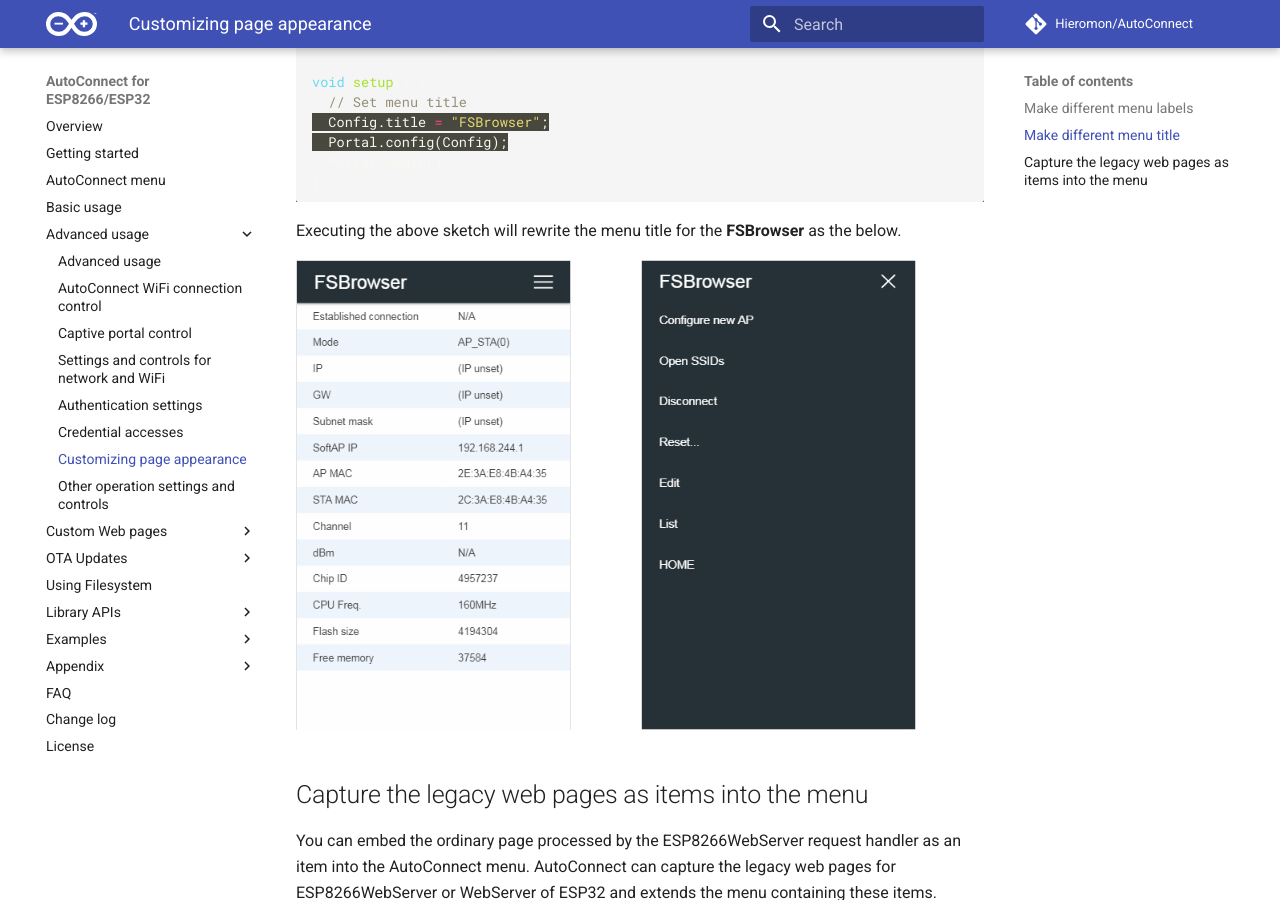
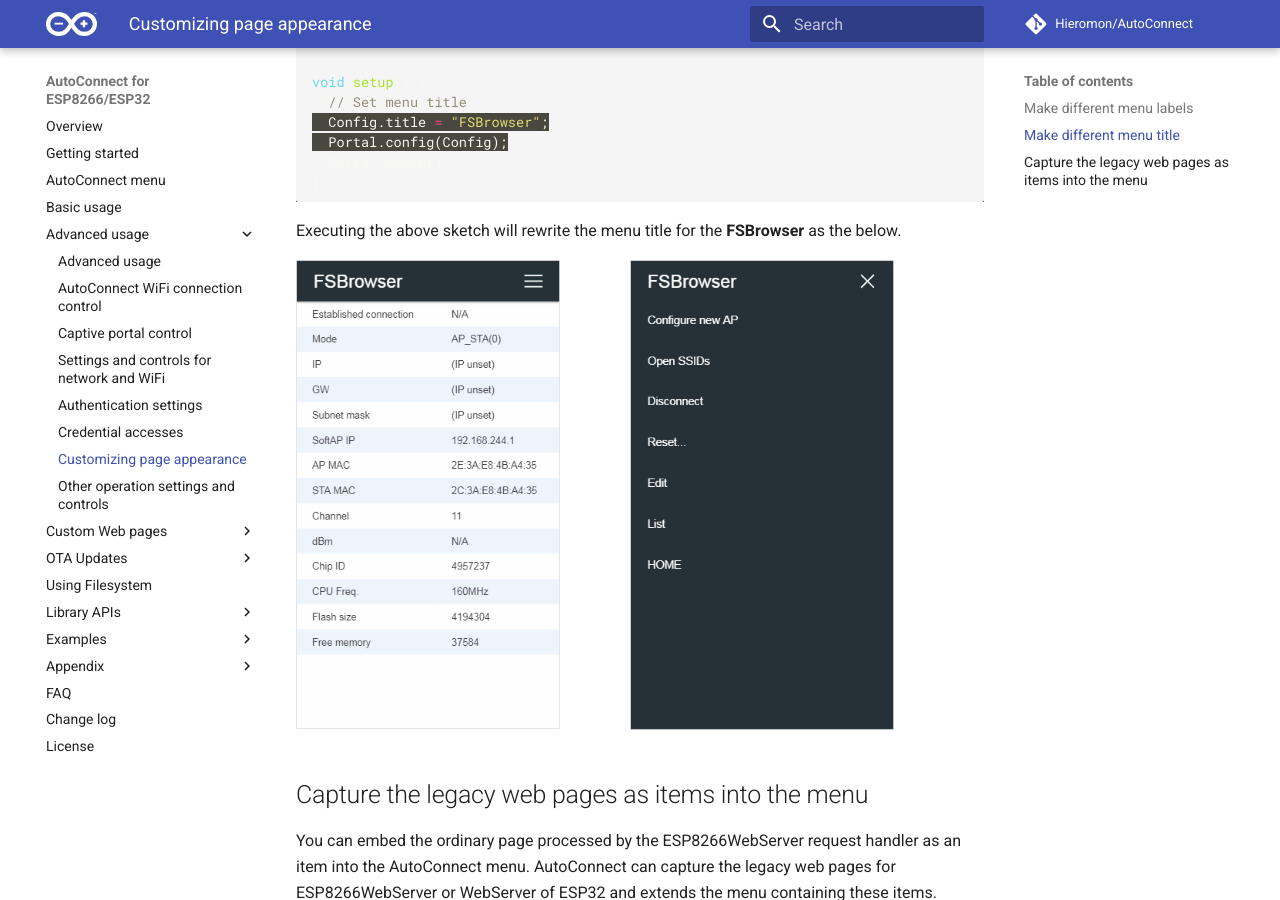
Before and after one commit to Hieromon/AutoConnect, an MkDocs documentation site: the page built from mkdocs/adexterior.md, in a window 1280 px wide and 900 px high, scrolled down 1418 px. Built offline with MkDocs 1.6.1 and Material for MkDocs 9.7.7, drawn with Linux system fonts in a browser that asks for light colours; nearby versions of some CDN libraries; comment, search, counter and statistics services are not loaded.

Commit message:
Align img width

```diff
--- a/mkdocs/adexterior.md
+++ b/mkdocs/adexterior.md
@@ -52,8 +52,8 @@
 
 Executing the above sketch will rewrite the menu title for the **FSBrowser** as the below.
 
-<div style="float:left;width:40%;height:470px;overflow:hidden;"><img src="images/fsbmenu.png"></div>
-<img style="margin-left:70px;width:40%;height:470px;" src="images/fsbmenu_expand.png">
+<div style="float:left;width:264px;height:470px;overflow:hidden;"><img src="images/fsbmenu.png"></div>
+<img style="margin-left:70px;width:264px;height:470px;" src="images/fsbmenu_expand.png">
 
 ## Capture the legacy web pages as items into the menu
 
```
Also changed, not shown: mkdocs/acjson.md (+2 -2 lines).
